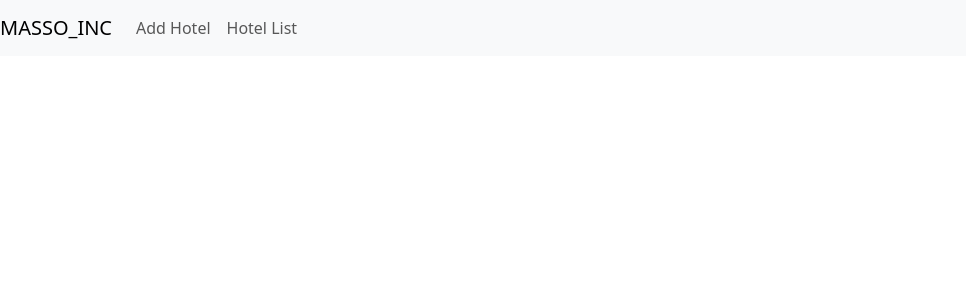
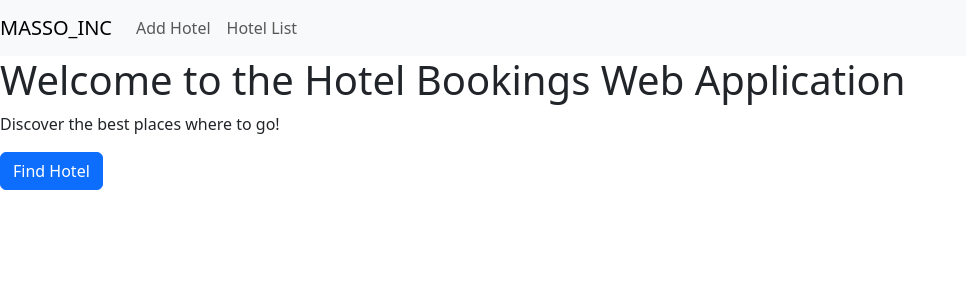
Before and after one commit to ohmpatell/Masso-Inc, a React (Create React App) app in the folder frontend/: page / in a window 1280 px wide. Shown: the top 300 px of the page, without its empty margins (0-966 px from the left). Built offline with nearby package versions, Linux system fonts and the light colour scheme.

Commit message:
Mattia first commit

```diff
--- a/frontend/src/App.js
+++ b/frontend/src/App.js
@@ -3,6 +3,7 @@ import "./App.css";
 import "bootstrap/dist/css/bootstrap.min.css";
 import AddHotel from "./components/addhotel.component";
 import HotelLists from "./components/hotellists.component";
+import LandingPage from "./components/landingpage.component";
 
 function App() {
   return (
@@ -25,6 +26,7 @@ function App() {
         </ul>
       </nav>
       <Routes>
+        <Route path="/" Component={LandingPage} />
         <Route path="/hotel/add" Component={AddHotel} />
         <Route path="/hotel" Component={HotelLists} />
       </Routes>
--- /dev/null
+++ b/frontend/src/components/landingpage.component.js
@@ -0,0 +1,20 @@
+import React from "react";
+import { Link } from "react-router-dom";
+
+const LandingPage = () => {
+  return (
+    <div>
+      <h1>Welcome to the Hotel Bookings Web Application</h1>
+      <p>Discover the best places where to go!</p>
+      {/*
+      <img src="url_immagine_hotel" alt="Immagine Hotel" />
+      <br />
+      */}
+      <Link to="/hotel" className="btn btn-primary">
+        Find Hotel
+      </Link>
+    </div>
+  );
+};
+
+export default LandingPage;
```
